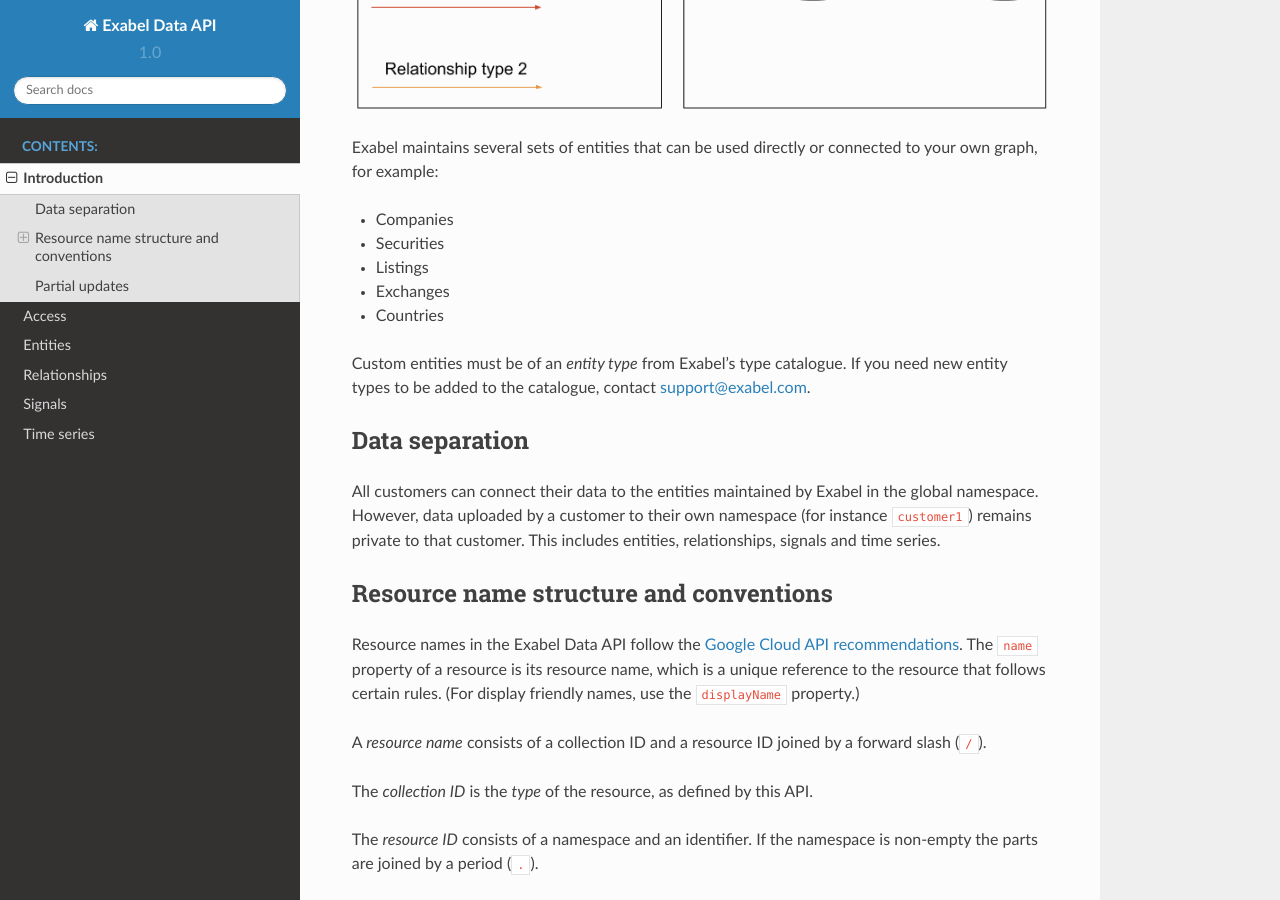
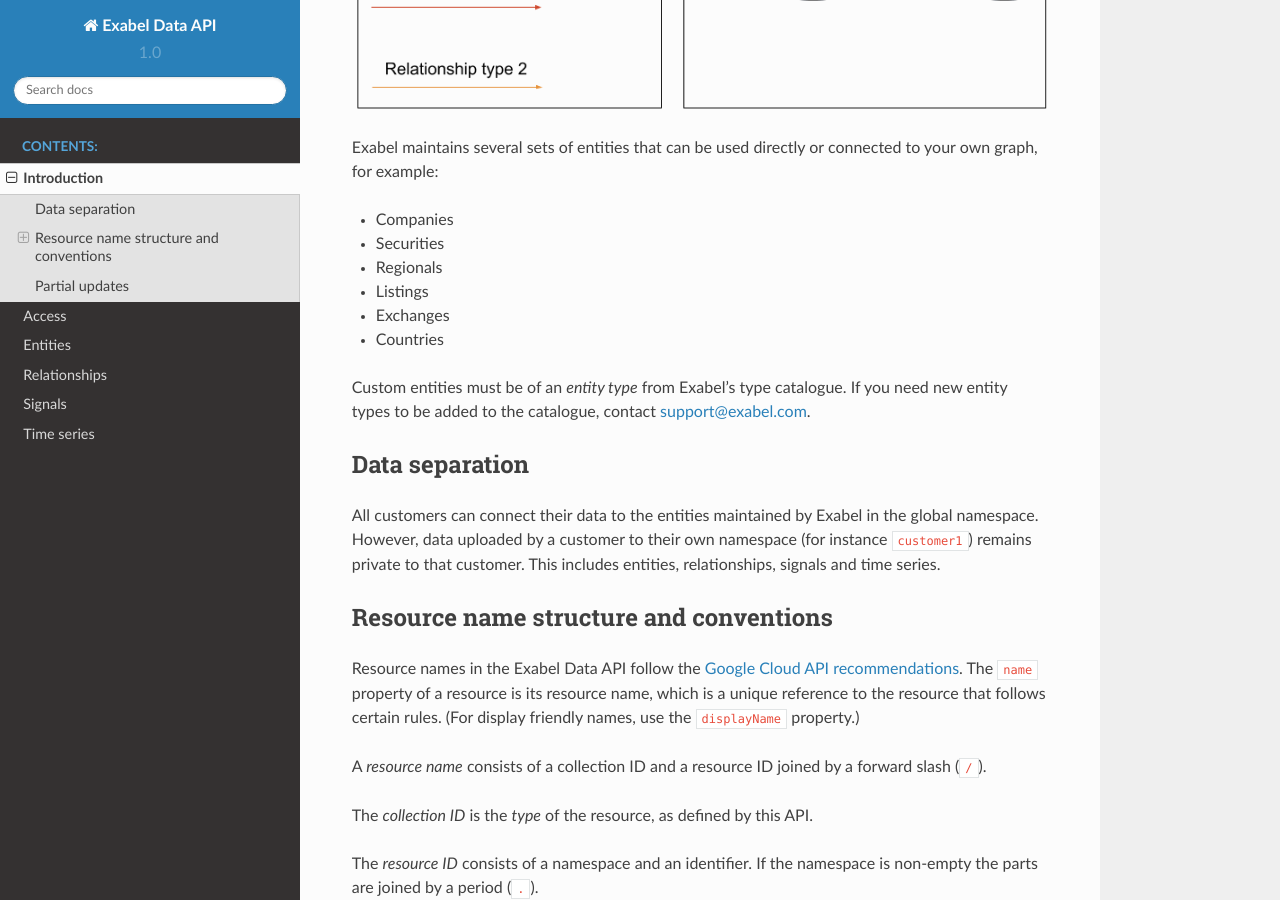
Before and after one commit to Exabel/api, a Sphinx documentation site: the page built from exabel/api/data/doc/introduction.rst, in a window 1280 px wide and 900 px high, scrolled down 603 px. Built offline with Sphinx 7.4.7 and the Read the Docs theme 2.0.0, drawn with Linux system fonts in a browser that asks for light colours; formulas are drawn with MathJax 3.

Commit message:
Reference regional in documentation (#26)

```diff
--- a/exabel/api/data/doc/introduction.rst
+++ b/exabel/api/data/doc/introduction.rst
@@ -13,6 +13,7 @@
 
 * Companies
 * Securities
+* Regionals
 * Listings
 * Exchanges
 * Countries
```
